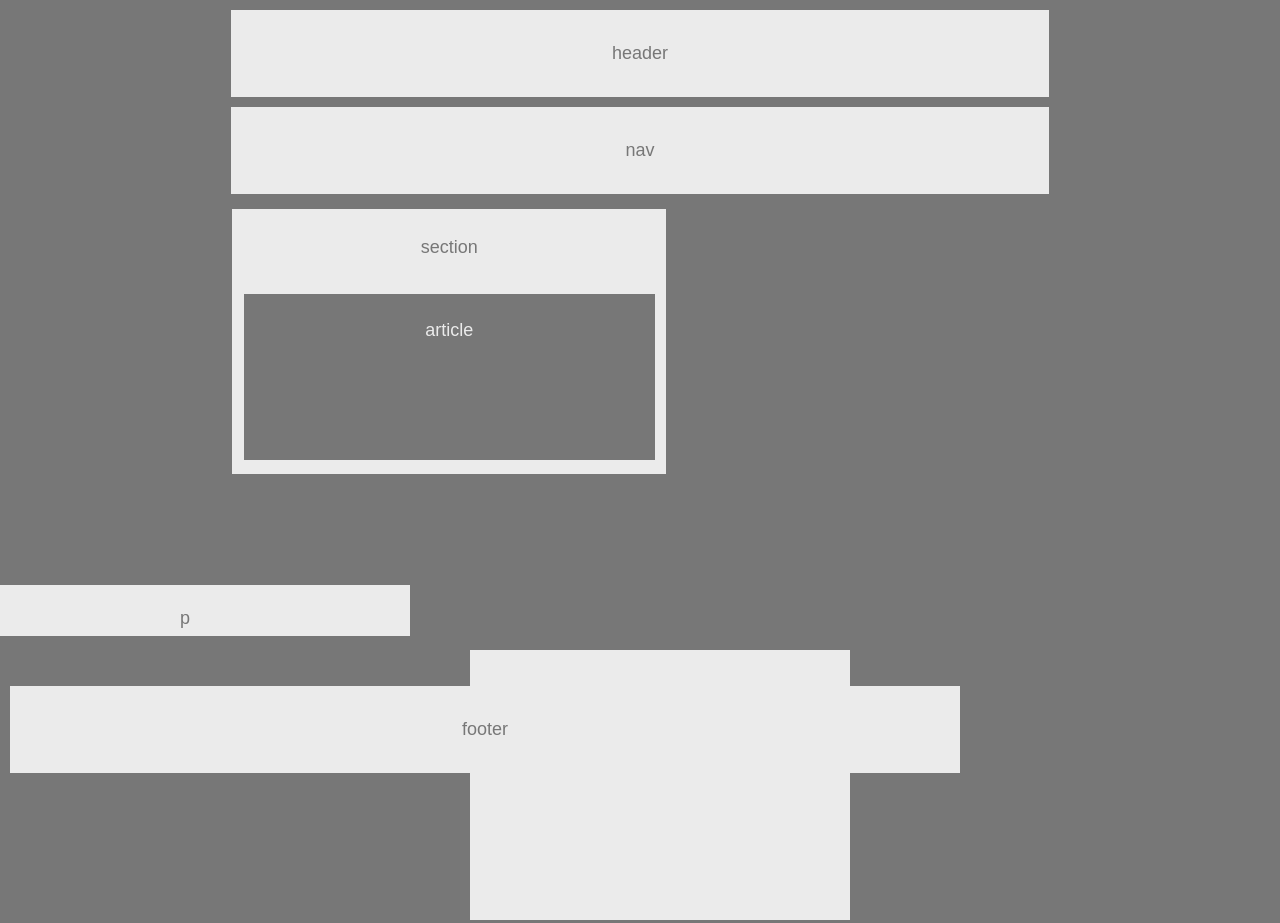
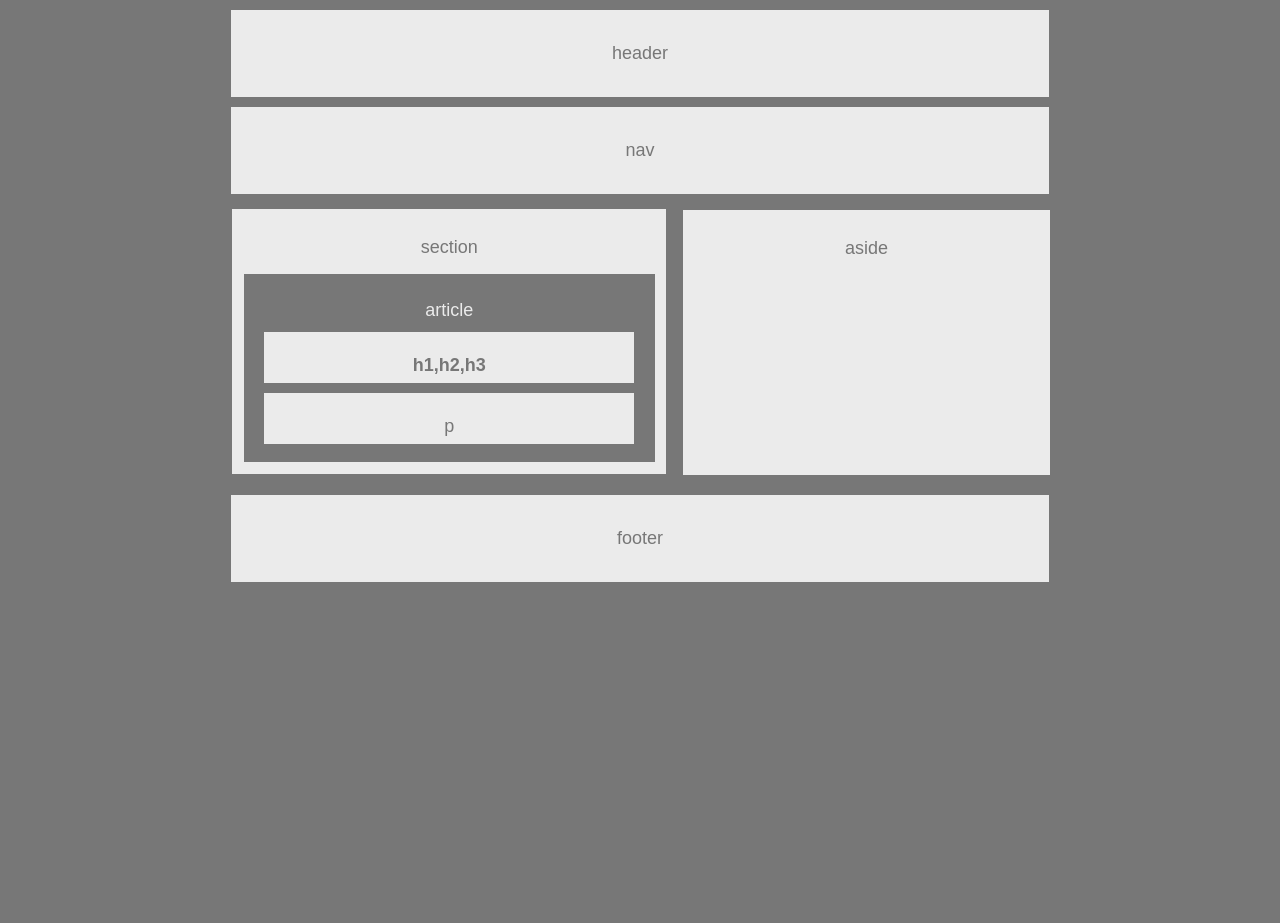
Before and after one commit to sphagan1088/HW-Wireframe, a plain HTML site: page index.html in a window 1280 px wide. Drawn offline with Linux system fonts and the light colour scheme.

Commit message:
all changes made

```diff
--- a/style.css
+++ b/style.css
@@ -55,7 +55,7 @@ section {
 article {
 	margin: auto;
 	position: relative;
-	bottom: 180px;
+	bottom: 200px;
 	right: 14.9%;
 	color: #ebebeb;
 	background-color: #777;
@@ -63,56 +63,59 @@ article {
 	padding:23px;
 	padding-bottom: 40px;
 	width: 28.5%;
-	height: 103px;
+	height: 125px;
 
 
 
 	}
 
 h1 {
+	margin: auto;
 	position: relative;
+	bottom: 330px;
+	right: 14.9%;
 	color: #777;
 	background-color: #ebebeb;
 	text-align: center;
 	padding-top: 20px;
 	padding-bottom: 30px;
-	margin: 10px;
-	width: 450px;
+	width: 28.9%;
 	height: 1px;
 	font-size: 18px;
-	float: left;
-	left: -520px;
-	top: -55px;
+
 }
 
 p {
+	margin: auto;
 	position: relative;
+	bottom: 320px;
+	right: 14.9%;
 	color: #777;
 	background-color: #ebebeb;
 	text-align: center;
 	padding-top: 20px;
 	padding-bottom: 30px;
-	margin: 10px;
-	width: 450px;
+	width: 28.9%;
 	height: 1px;
 	font-size: 18px;
-	float: left;
-	left: -520px;
-	top: -65px;
+
+
 }
 
 
 aside {
-	position: absolute;
+	margin: auto;
+	position: relative;
+	left: 17.7%;
+	bottom: 554px;
 	color: #777;
 	background-color: #ebebeb;
 	text-align: center;
-	padding: 30px;
-	margin: 10px;
-	width: 320px;
-	height: 210px;
-	float: left;
-	right: 420px;
+	padding: 25px;
+	width: 24.8%;
+	height: 215px;
+
+
 
 }
 
@@ -120,14 +123,14 @@ aside {
 
 
 footer {
+	margin: auto;
 	position: relative;
+	bottom: 534px;
 	color: #777;
 	background-color: #ebebeb;
 	text-align: center;
 	padding: 30px;
-	margin: 10px;
-	width: 890px;
-	top: -25px;
-	clear: both;
+	width: 59.25%;
+
 
 }
```
